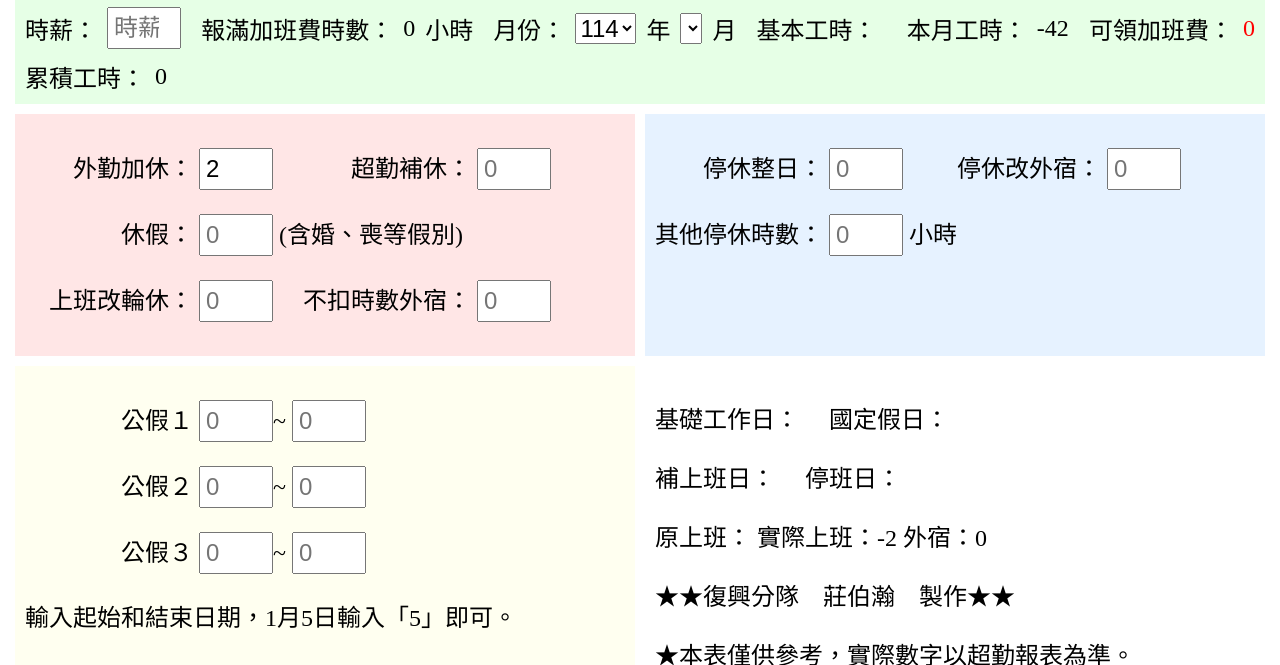
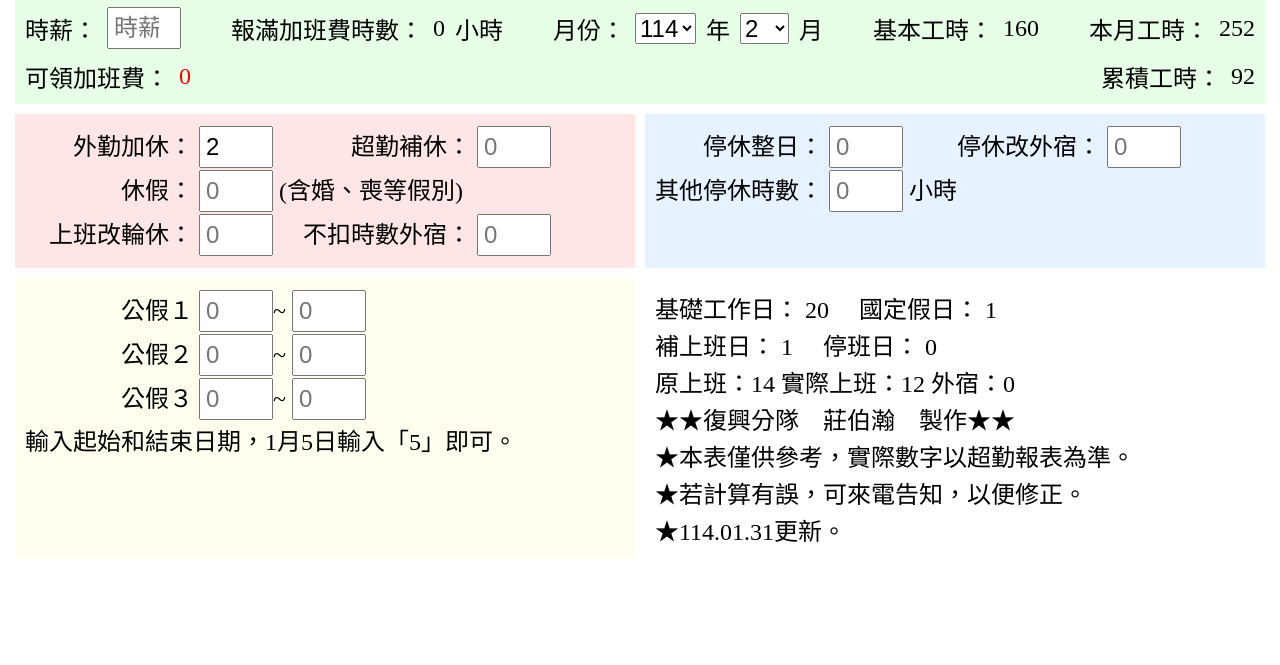
Before and after one commit to Boham-68/hourcounttest, a plain HTML site: page index.html in a window 1280 px wide. Shown: the part 135-800 px from the top of the page. Drawn offline with Linux system fonts and the light colour scheme.

Commit message:
Update index.html

```diff
--- a/index.html
+++ b/index.html
@@ -10,6 +10,9 @@
             margin: 0;
             padding: 15px;
             font-size: 1.5em;
+        }
+        p {
+    margin: 2px 0; /* 上下間距縮小 */
         }
 
         h1 {
@@ -200,6 +203,18 @@
                     年
                     <select id="monthSelect" onchange="calculateClassDays(); calculateTotalLeave();">
                         <!-- 月份選項 -->
+                <option value="1">1</option>
+                <option value="2">2</option>
+                <option value="3">3</option>
+                <option value="4">4</option>
+                <option value="5">5</option>
+                <option value="6">6</option>
+                <option value="7">7</option>
+                <option value="8">8</option>
+                <option value="9">9</option>
+                <option value="10">10</option>
+                <option value="11">11</option>
+                <option value="12">12</option>
                     </select>
                     月
                 </div>
```
